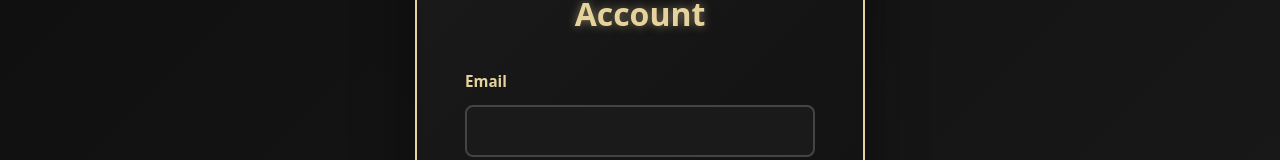
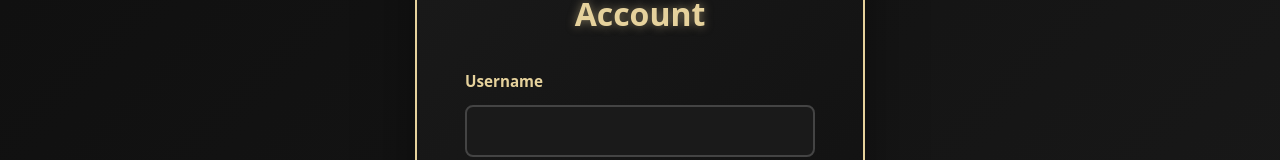
Before and after one commit to aloyeez/kovarna-AP5PW, a React (Vite) app in the folder frontend_kovarna/: page /login in a window 1280 px wide. Shown: the part 256-416 px from the top of the page. Built offline with nearby package versions, Linux system fonts and the light colour scheme; no server answers.

Commit message:
Update label in Login component from 'Email' to 'Username' for clarity

```diff
--- a/frontend_kovarna/src/pages/Login.tsx
+++ b/frontend_kovarna/src/pages/Login.tsx
@@ -78,7 +78,7 @@
           )}
 
           <div className="form-group">
-            <label htmlFor="username">Email</label>
+            <label htmlFor="username">Username</label>
             <input
               type="text"
               id="username"
```
